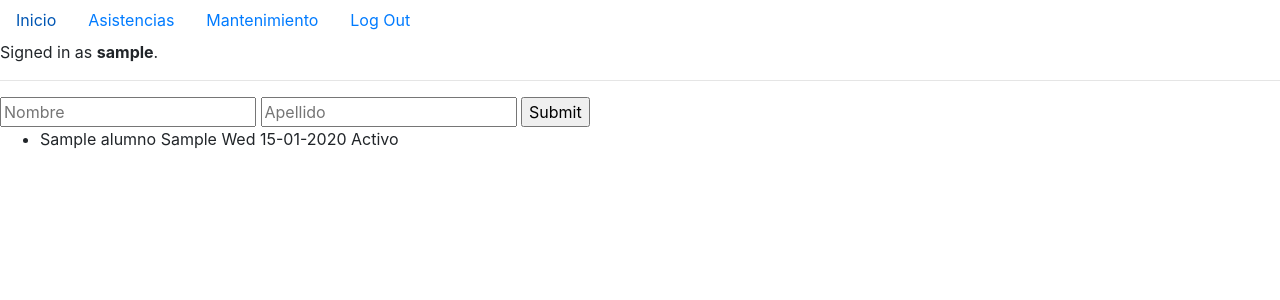
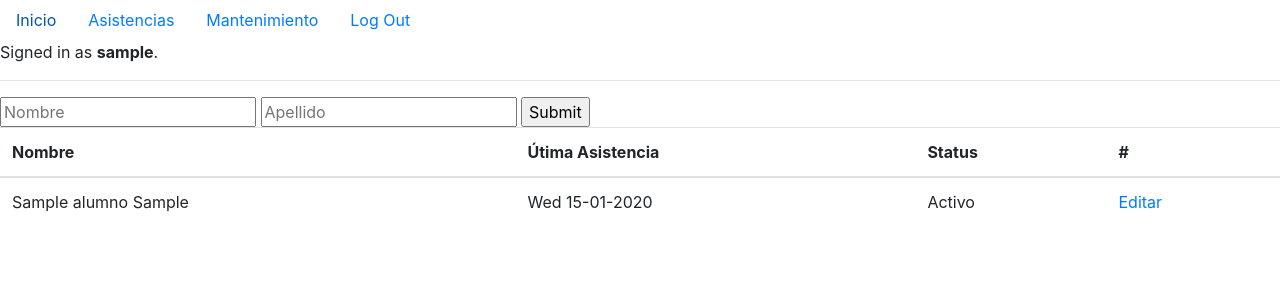
Before and after one commit to mcamachog1/aresolver, a Django app: page /academy/ in a window 1280 px wide. Shown: the top 300 px of the page. Run offline with Django 3.2, Linux system fonts and the light colour scheme; a user stored in the database is signed in; tables that the repository leaves empty hold one stand-in row (values such as "Sample post"); parts of the project's set-up code (start-up, migrations or seed data) failed here and were passed over; some libraries are stand-ins or nearby versions.

Commit message:
editar alumnos

```diff
--- a/academy/templates/academy/index.html
+++ b/academy/templates/academy/index.html
@@ -21,20 +21,42 @@
 
 {% block body %}
     {% if user.is_authenticated %}
+      {% if mostrar == 'index' %}
+        <div id="listar-alumnos">
           <form action="{% url 'index' %}" method="post">
             {% csrf_token %}
             <input name="nombre" type="text" placeholder="Nombre">
             <input name="apellido" type="text" placeholder="Apellido">
             <input type="submit">
           </form>
-    {% if alumnos %}
-      <div id="listar-alumnos">
-            <ul>
+          <table class="table">
+            <thead>
+              <tr>
+                <th scope="col">Nombre</th>
+                <th scope="col">Útima Asistencia</th>
+                <th scope="col">Status</th>
+                <th scope="col">#</th>
+              </tr>
+            </thead>
+          <!-- <ul> -->
             {% for alumno in alumnos %}
 
-                <li>{{ alumno.nombre }} {{ alumno.fecha }} {{ alumno.status }}</li>
+              <tbody>
+                <tr>
+                  <td>{{ alumno.nombre }}</td>
+                  <td>{{ alumno.fecha }}</td>
+                  <td>{{ alumno.status }}</td>
+                  <td><a href="{% url 'editar_alumno' alumno.id %}">Editar</a></td>
+                </tr>
+              </tbody>
+
+              <!-- <li>
+                {{ alumno.nombre }} {{ alumno.fecha }} {{ alumno.status }}
+                <a href="{% url 'editar_alumno' alumno.id %}">Editar</a>
+              </li> -->
               {% endfor %}
-            </ul>
+            </table>
+          <!-- </ul> -->
         </div>
       {% else %}
         <div id="mantenimiento">
--- a/academy/urls.py
+++ b/academy/urls.py
@@ -3,11 +3,14 @@ from django.urls import path
 from . import views
 
 urlpatterns = [
+    # index GET lista los alumnos, POST crea un alumno
     path("", views.index, name="index"),
     path("login", views.login_view, name="login"),
     path("logout", views.logout_view, name="logout"),
     path("register", views.register_view, name="register"),
     path("asistencia", views.asistencia, name="asistencia"),
+    # editar-alumno
+    path("editar-alumno/<int:id>", views.editar_alumno, name="editar_alumno"),
     path("mantenimiento", views.mantenimiento, name="mantenimiento"),
 
     # Api Routes
--- a/academy/views.py
+++ b/academy/views.py
@@ -3,60 +3,85 @@ from django.http import HttpResponse, HttpResponseRedirect
 from django.contrib.auth import authenticate, login, logout
 from django.db import IntegrityError
 from django.urls import reverse
-# from datetime import datetime
 
 from django.http import JsonResponse
-
 from .models import User, Alumno, Asistencia
 
 
 def api_asistencias(request, alumno_id):
-    if request.method == 'GET':
-        alumno = Alumno.objects.get(id=alumno_id)
-        asistencias = listar_alumnos_por_fecha_de_asistencia() #Asistencia.objects.filter(alumno=alumno)
-        print(asistencias)
-        return JsonResponse({
-            "asistencias": listar_asistencias(alumno_id)
-            }, status=201)
-    else:
-        return JsonResponse({
-                    "asistencias": listar_alumnos_por_fecha_de_asistencia()
-                    }, status=201)
+	if request.method == 'GET':
+			alumno = Alumno.objects.get(id=alumno_id)
+			# Asistencia.objects.filter(alumno=alumno)
+			asistencias = listar_alumnos_por_fecha_de_asistencia()
+			print(asistencias)
+			return JsonResponse({
+					"asistencias": listar_asistencias(alumno_id)
+			}, status=201)
+	else:
+			return JsonResponse({
+					"asistencias": listar_alumnos_por_fecha_de_asistencia()
+			}, status=201)
+
 
 def api_inactivar_alumnos(request):
     if request.method == 'GET':
         alumnos = Alumno.objects.all()
         for alumno in alumnos:
             if True:
-              alumno.status = alumno.ACTIVO
-              alumno.save()
+                alumno.status = alumno.ACTIVO
+                alumno.save()
         return JsonResponse({
             "message": f"se inactivaron tanto alumnos"
-            }, status=201)
+        }, status=201)
+
 
 def asistencia(request):
-
     if request.method == 'GET':
-        return render(request, "academy/asistencia.html",{
+        return render(request, "academy/asistencia.html", {
             "alumnos": listar_alumnos_por_fecha_de_asistencia(),
-            })
+        })
     elif request.method == 'POST':
         print(request.POST['fecha'])
         alumno = Alumno.objects.get(id=request.POST['alumno_id'])
         alumno.status = alumno.ACTIVO
         alumno.save()
-        asistencia = Asistencia(alumno = alumno, fecha = request.POST['fecha'])
+        asistencia = Asistencia(alumno=alumno, fecha=request.POST['fecha'])
         asistencia.save()
         return HttpResponseRedirect(reverse("asistencia"))
     else:
         return HttpResponse("Metodo no manejado")
 
+
 def mantenimiento(request):
-    return render(request, "academy/index.html")
+    return render(request, "academy/index.html", {
+			"mostrar":'mantenimiento'
+		})
+
 
 def crear_alumno(nombre, apellido):
-    nuevo = Alumno(nombre = nombre, apellido = apellido)
+    nuevo = Alumno(nombre=nombre, apellido=apellido)
     nuevo.save()
+
+def actualizar_perfil(perfil):
+	print(perfil['id'])
+	objeto = Alumno.objects.get(id=perfil['id'])
+	objeto.nombre = perfil['nombre']
+	objeto.apellido = perfil['apellido']
+	objeto.save()
+
+def editar_alumno(request, id):
+	if request.method == 'GET':
+		return render(request, "academy/perfil.html", {
+				"alumno": Alumno.objects.get(id=id),
+		})
+	elif (request.method == 'POST'):
+		perfil = {"id":id,
+			"nombre":request.POST["nombre"],
+			"apellido": request.POST["apellido"]}
+		# print (perfil)
+		actualizar_perfil(perfil)
+		return HttpResponseRedirect(reverse("index"))
+
 
 # Listar los alumnos por orden de asistencia mas reciente
 def listar_alumnos_por_fecha_de_asistencia():
@@ -66,38 +91,45 @@ def listar_alumnos_por_fecha_de_asistencia():
     alumnos = Alumno.objects.all()
     # Recorrer los alumnos y crear registro con alumno y fecha mas reciente de asistencia
     for alumno in alumnos:
-        asistencia = Asistencia.objects.filter(alumno=alumno).order_by("-fecha").first()
+        asistencia = Asistencia.objects.filter(
+            alumno=alumno).order_by("-fecha").first()
         if asistencia is not None:
             fecha_str = asistencia.fecha.strftime("%a %d-%m-%Y")
         else:
             fecha_str = alumno.fecha_creacion.strftime("%a %d-%m-%Y")
-        registro = {"alumno":alumno, "id":alumno.id,"nombre": f"{alumno.nombre} {alumno.apellido}", "fecha": fecha_str, "status": alumno.get_status_display()}
+        registro = {"alumno": alumno, "id": alumno.id, "nombre": f"{alumno.nombre} {alumno.apellido}",
+                    "fecha": fecha_str, "status": alumno.get_status_display()}
         alumnos_fecha_mas_reciente.append(registro)
     return (alumnos_fecha_mas_reciente)
 
 # Listar los alumnos por orden de asistencia mas reciente
+
+
 def listar_asistencias(alumno_id):
     # Seleccionar los alummnos
     asistencias = []
-    alumno = Alumno.objects.get(id = alumno_id)
+    alumno = Alumno.objects.get(id=alumno_id)
     query_set = Asistencia.objects.filter(alumno=alumno).order_by("-fecha")
     for asistencia in query_set:
         if asistencia is not None:
             fecha_str = asistencia.fecha.strftime("%a %d-%m-%Y")
         else:
             fecha_str = alumno.fecha_creacion.strftime("%a %d-%m-%Y")
-        registro = {"id":alumno.id,"nombre": f"{alumno.nombre} {alumno.apellido}", "fecha": fecha_str, "status": alumno.get_status_display()}
+        registro = {"id": alumno.id, "nombre": f"{alumno.nombre} {alumno.apellido}",
+                    "fecha": fecha_str, "status": alumno.get_status_display()}
         asistencias.append(registro)
     return (asistencias)
 
+
 def index(request):
     if request.method == 'POST':
-        crear_alumno(request.POST["nombre"],request.POST["apellido"])
+        crear_alumno(request.POST["nombre"], request.POST["apellido"])
         return HttpResponseRedirect(reverse("index"))
     else:
-        return render(request, "academy/index.html",{
+        return render(request, "academy/index.html", {
             "alumnos": listar_alumnos_por_fecha_de_asistencia(),
-            })
+						"mostrar": 'index'
+        })
 
 
 def login_view(request):
@@ -119,9 +151,11 @@ def login_view(request):
     else:
         return render(request, "academy/login.html")
 
+
 def logout_view(request):
     logout(request)
     return HttpResponseRedirect(reverse("index"))
+
 
 def register_view(request):
     if request.method == "POST":
```
Also changed, not shown: academy/templates/academy/perfil.html (added, +19 -0 lines), academy/migrations/0009_alter_asistencia_fecha.py (added). Lines whose indentation alone changed are shown as unchanged.
